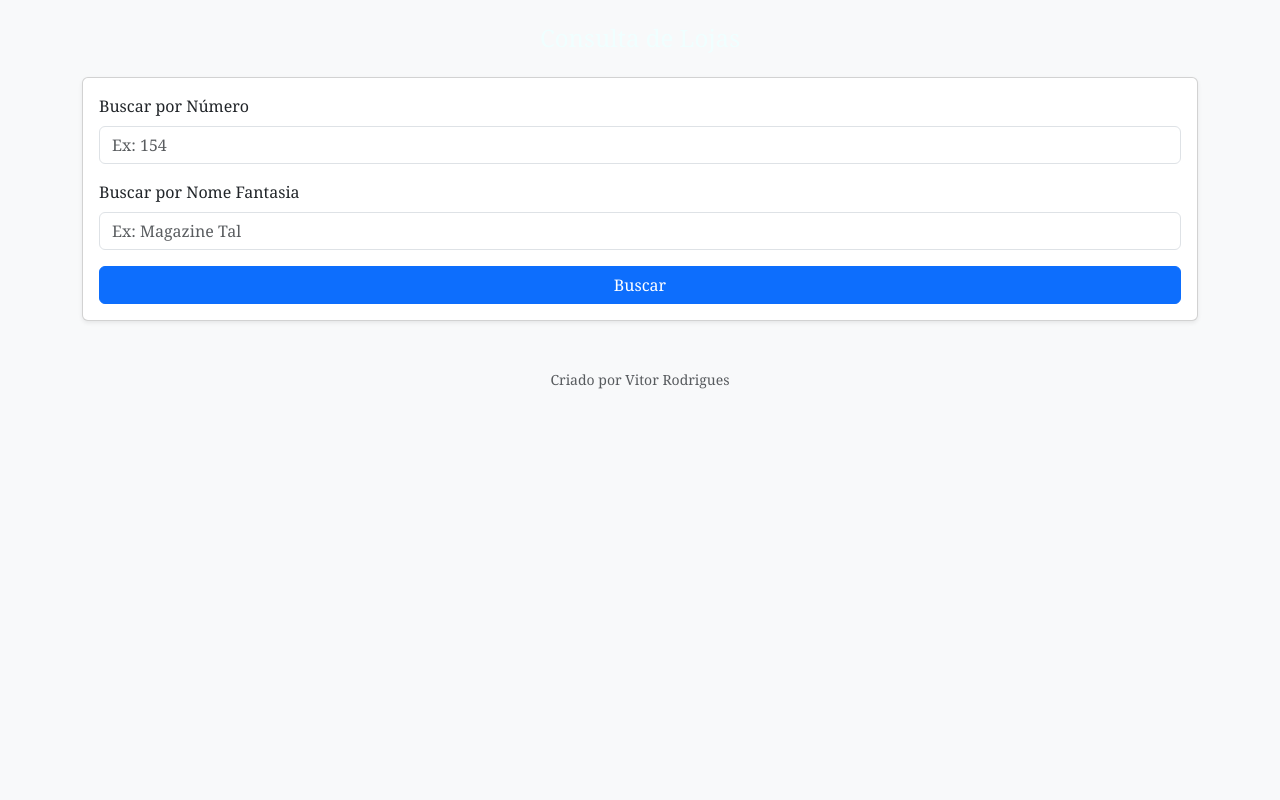
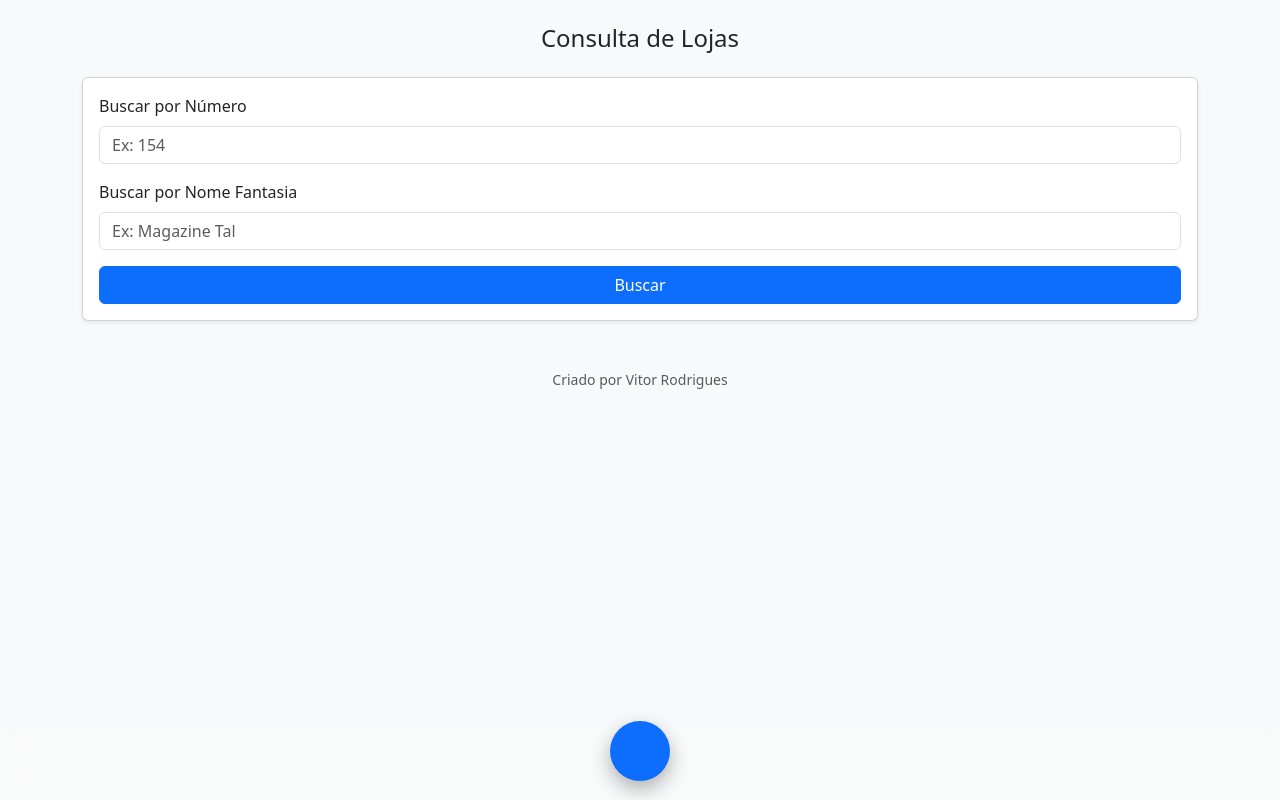
Before and after one commit to HELLWAISER/consulta-lojas, a plain HTML site: page index.html in a window 1280 px wide. Drawn offline with nearby package versions, Linux system fonts and the light colour scheme; no server answers.

Commit message:
design v.1

```diff
--- a/assets/css/style.css
+++ b/assets/css/style.css
@@ -1,5 +1,61 @@
-body {
-  color: azure;
-  font-family: Cambria, Cochin, Georgia, Times, 'Times New Roman', serif;
-  background-color: darkgrey;
+html, body {
+  background: #0b2a4a;
+  height: 100%;
 }
+
+/* Splash screen */
+.splash-screen {
+  background-color: #f8f9fa; /* Cor de fundo */
+  position: fixed;
+  top: 0;
+  left: 0;
+  width: 100%;
+  height: 100%;
+  display: flex;
+  justify-content: center;
+  align-items: center;
+  transition: opacity 0.3s ease-out;
+  opacity: 1;
+}
+
+/* Após carregamento */
+.splash-screen.hidden {
+  opacity: 0;
+  pointer-events: none; /* Desativa o clique */
+}
+
+
+.bottom-nav {
+  position: fixed;
+  bottom: 0;
+  left: 0;
+  right: 0;
+  height: 70px;
+  display: flex;
+  justify-content: space-around;
+  align-items: center;
+  backdrop-filter: blur(12px);
+  background: rgba(255,255,255,0.15);
+  border-top: 1px solid rgba(255,255,255,0.2);
+}
+
+.nav-btn {
+  border: none;
+  background: none;
+  font-size: 22px;
+  color: #fff;
+}
+
+.nav-btn.primary { color: #0d6efd; }
+.nav-btn.warning { color: #ffc107; }
+.nav-btn.danger  { color: #dc3545; }
+
+.fab {
+  background: #0d6efd;
+  color: #fff;
+  width: 60px;
+  height: 60px;
+  border-radius: 50%;
+  transform: translateY(-25%);
+  box-shadow: 0 8px 20px rgba(0,0,0,0.3);
+}
--- a/index.html
+++ b/index.html
@@ -39,6 +39,36 @@
 
     </div>
 
+
+
+
+<nav class="bottom-nav glass">
+  <button class="nav-btn danger" onclick="irSobre()">
+    <i class="bi bi-info-circle"></i>
+  </button>
+
+  <button class="nav-btn primary fab" onclick="irBusca()">
+    <i class="bi bi-search"></i>
+  </button>
+
+  <button class="nav-btn warning" onclick="acessoCadastro()">
+    <i class="bi bi-pencil-square"></i>
+  </button>
+</nav>
+
+
+
+
+
+
+
+
+
+
+
+
+
+
     <!-- JS SEMPRE NO FINAL E NA ORDEM CORRETA -->
     <script src="assets/js/db.js"></script>
 
```
Also changed, not shown: assets/css/animations.css (added), assets/css/glass.css (added), assets/css/theme.css (added), manifest.json.
